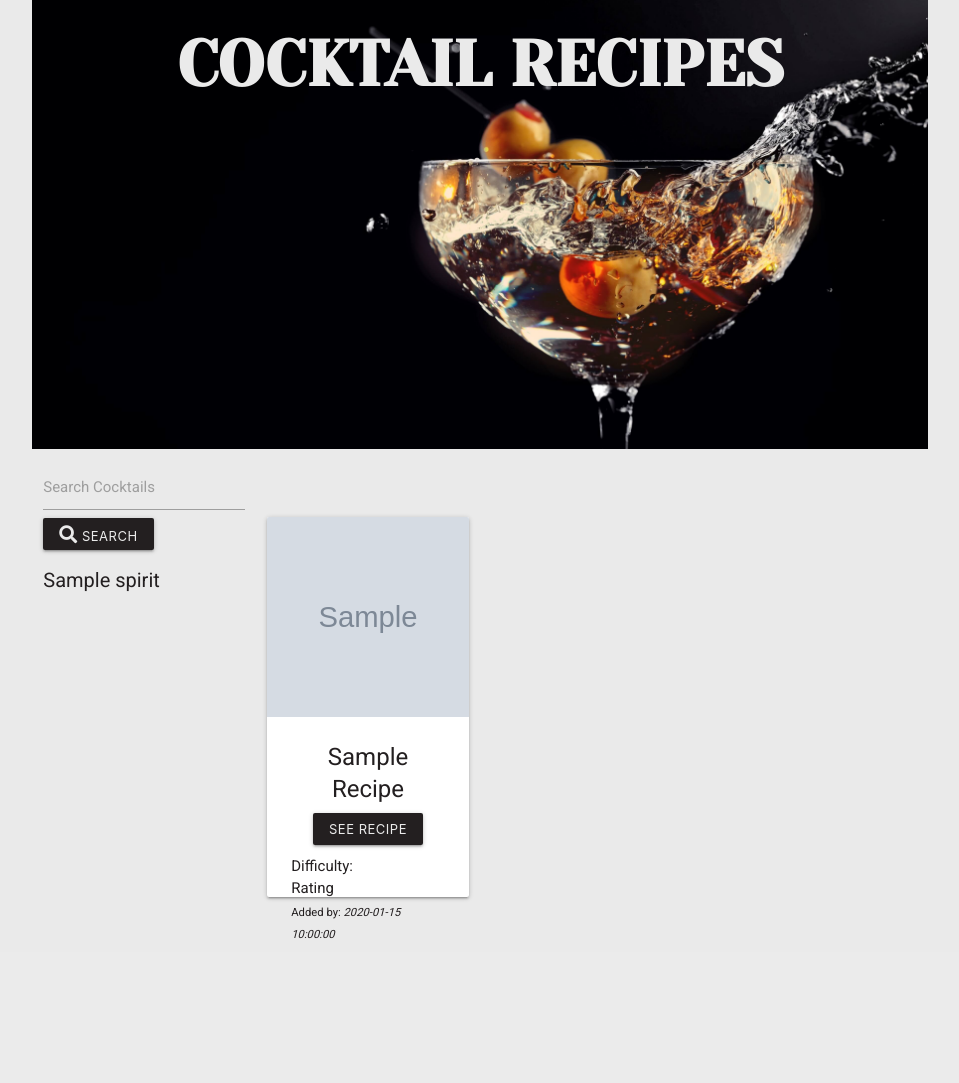
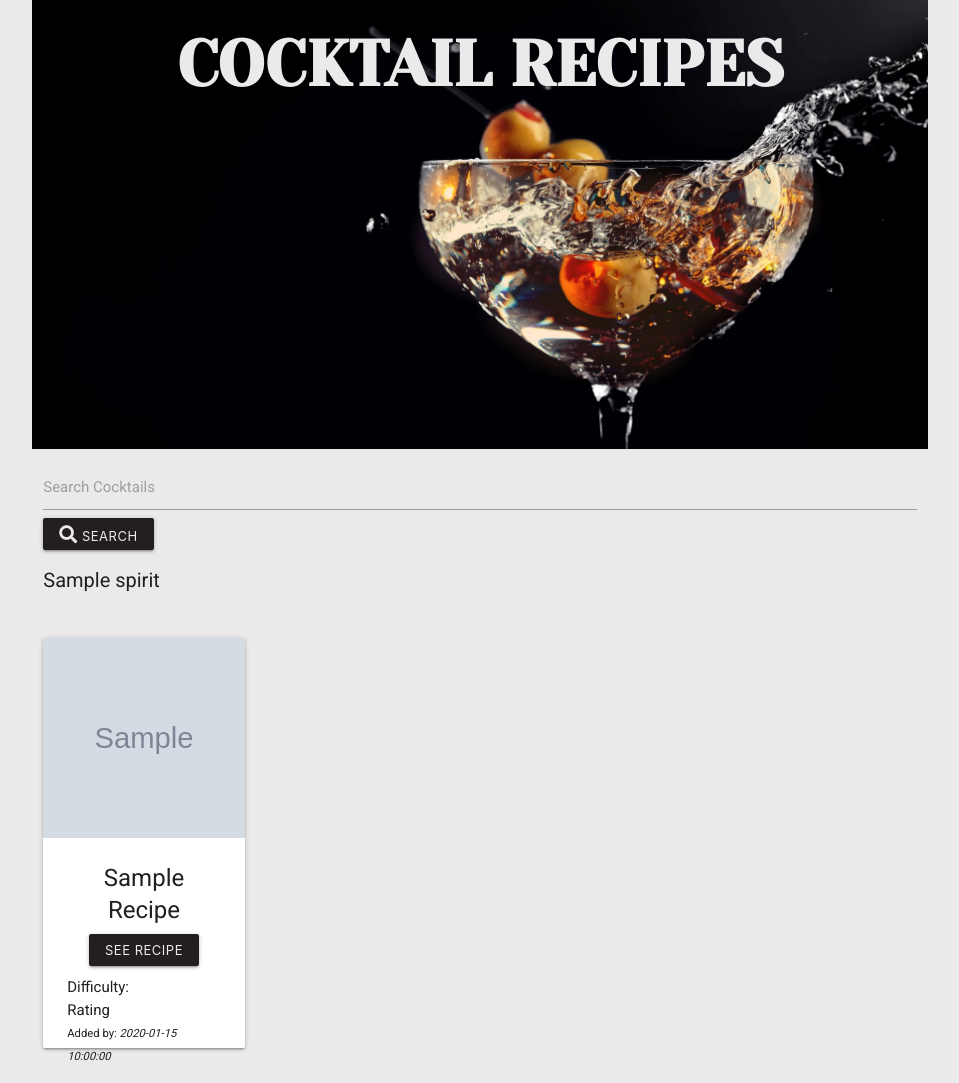
Before and after one commit to Code-Institute-Submissions/OliHickie-shakennotstirred_OctResub, a Flask app: page /cocktail_list in a window 1280 px wide. Shown: the part 143-1226 px from the top of the page, without its empty margins (160-1119 px from the left). Before the commit the page ends 1082 px from the top, so only its background shows below. Run offline with Flask 2, Linux system fonts and the light colour scheme; grey boxes marked "Sample" are stand-in pictures; a database or web service that is not in the repository returns one stand-in record (values such as "Sample title"); some libraries are stand-ins or nearby versions.

Commit message:
edit grid layout for recipe cards on recipe and mycocktlia pages

```diff
--- a/static/css/style.css
+++ b/static/css/style.css
@@ -153,6 +153,8 @@ h5 {
 
 .cocktail-card-title {
     text-transform: capitalize;
+    overflow-wrap: break-word;
+    height: 64px;
 }
 
 .cocktail-card-img {
@@ -162,7 +164,7 @@ h5 {
 }
 
 .card-content {
-    height: 180px;
+    height: 210px;
 }
 
 .card-content {
@@ -241,6 +243,7 @@ h5 {
 .spirit-list {
     color: #231F20;
     font-size: 20px;
+    display: inline;
 }
 
 .spirit-list:hover {
--- a/templates/cocktail_list.html
+++ b/templates/cocktail_list.html
@@ -7,7 +7,7 @@
 
     <!-- side bar -->
     <section class="row">
-        <div class="col s3">
+        <div class="col s12">
             <div class="input-field">
                 <input type="text" name="query" id="query" minlength="3" required>
                 <label for="query">Search Cocktails</label>
@@ -17,22 +17,21 @@
             </div>
 
             {% for spirit in spirits %}
-
             <ul>
                 <li class="spirit-list" id="{{ spirit.name|lower }}">
                     {{ spirit.name }}
                     <i class="hide fas fa-glass-martini"></i>
                 </li>
             </ul>
-
             {% endfor %}
 
         </div>
-        <div class="recipe-container col s9">
-            <div class="row">
+    </section>
+
+    <section class="row">
 
         {% for recipe in recipes %}
-                <div class="col s12 m4">
+        <div class="col s12 m6 l4 xl3">
             <div class="card">
                 <div class="card-image">
 
@@ -48,9 +47,11 @@
                     {% if session.user %}
                     <span class="recipe-favourite"><i class="far fa-heart"></i></span>
                     {% endif %}
+
                 </div>
                 <div class="card-content">
-                            <div class="card-title center-align cocktail-card-title"> {{ recipe.cocktail_name }}
+                    <div class="card-title center-align cocktail-card-title">
+                        <p>{{ recipe.cocktail_name }}</p>
                     </div>
                     <div class="center-align see-recipe-btn">
                         <button class="btn-small">
@@ -65,8 +66,6 @@
         </div>
         {% endfor %}
 
-            </div>
-        </div>
     </section>
 
 </main>
--- a/templates/create_recipe.html
+++ b/templates/create_recipe.html
@@ -12,7 +12,8 @@
                 <!-- Cocktail name  -->
                 <div class="input-field col s12 m8">
                     <i class="prefix fas fa-glass-martini-alt"></i>
-                    <input id="cocktail_name" name="cocktail_name" type="text" required>
+                    <input id="cocktail_name" name="cocktail_name" type="text"
+                    maxlength="20" required>
                     <label for="cocktail_name">Cocktail Name</label>
                 </div>
                 <!-- difficulty -->
--- a/templates/edit_recipe.html
+++ b/templates/edit_recipe.html
@@ -28,8 +28,8 @@
             <div class="row">
                 <div class="input-field col s12 m8">
                     <i class="prefix fas fa-glass-martini-alt"></i>
-                    <input id="cocktail_name" name="cocktail_name" type="text" value="{{ recipe.cocktail_name }}"
-                        required>
+                    <input id="cocktail_name" name="cocktail_name" type="text" maxlength="20"
+                    value="{{ recipe.cocktail_name }}" required>
                     <label for="cocktail_name">Cocktail Name</label>
                 </div>
                 <div class="input-field col s12 m4">
--- a/templates/mycocktails.html
+++ b/templates/mycocktails.html
@@ -12,7 +12,7 @@
 
             {% for my_recipe in my_recipes %}
             {% if my_recipe.created_by == session.user %}
-            <div class="col s6 l3">
+            <div class="col s12 m6 l4 xl3">
                 <div class="card">
                     <div class="card-image">
 
```
Lines whose indentation alone changed are shown as unchanged.
